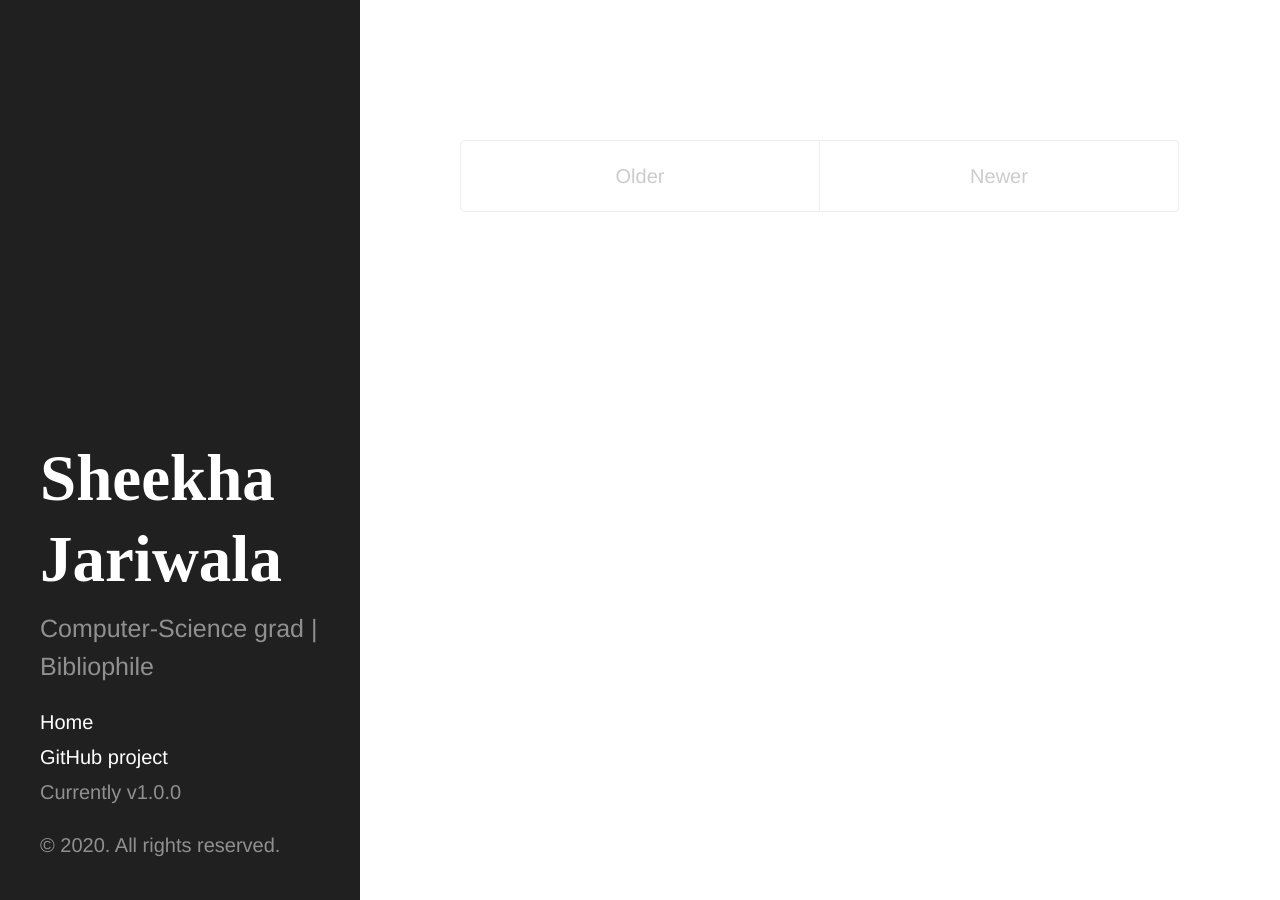
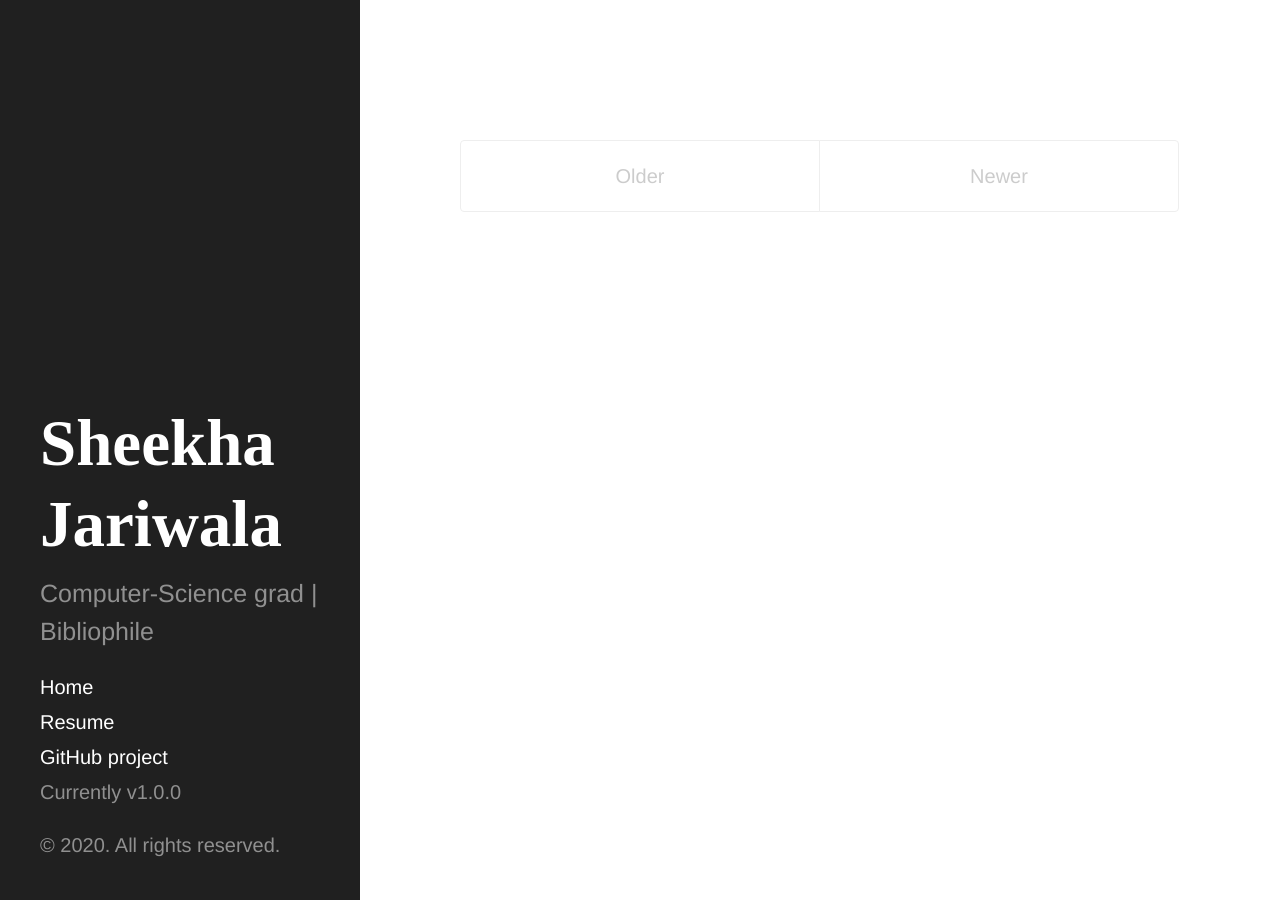
Before and after one commit to SheekhaJ/SheekhaJ.github.io, a Jekyll site: the page built from index.html, in a window 1280 px wide. Built offline with Jekyll 4.4.1, drawn with Linux system fonts in a browser that asks for light colours; nearby versions of some CDN libraries; the list of posts is cut into pages by our own code.

Commit message:
Add link to preview/download my resume

```diff
--- a/_includes/sidebar.html
+++ b/_includes/sidebar.html
@@ -59,6 +59,7 @@
         {% endif %}
       {% endfor %}
 
+      <a target="_blank" class="sidebar-nav-item{% if page.url == '/assets/cv.pdf' | relative_url %} active{% endif %}" href="{{ site.url }}/public/assets/Resume_SheekhaJariwala.pdf">Resume</a>
       <a class="sidebar-nav-item" href="{{ site.github.repo }}">GitHub project</a>
       <span class="sidebar-nav-item">Currently v{{ site.version }}</span>
     </nav>
```
